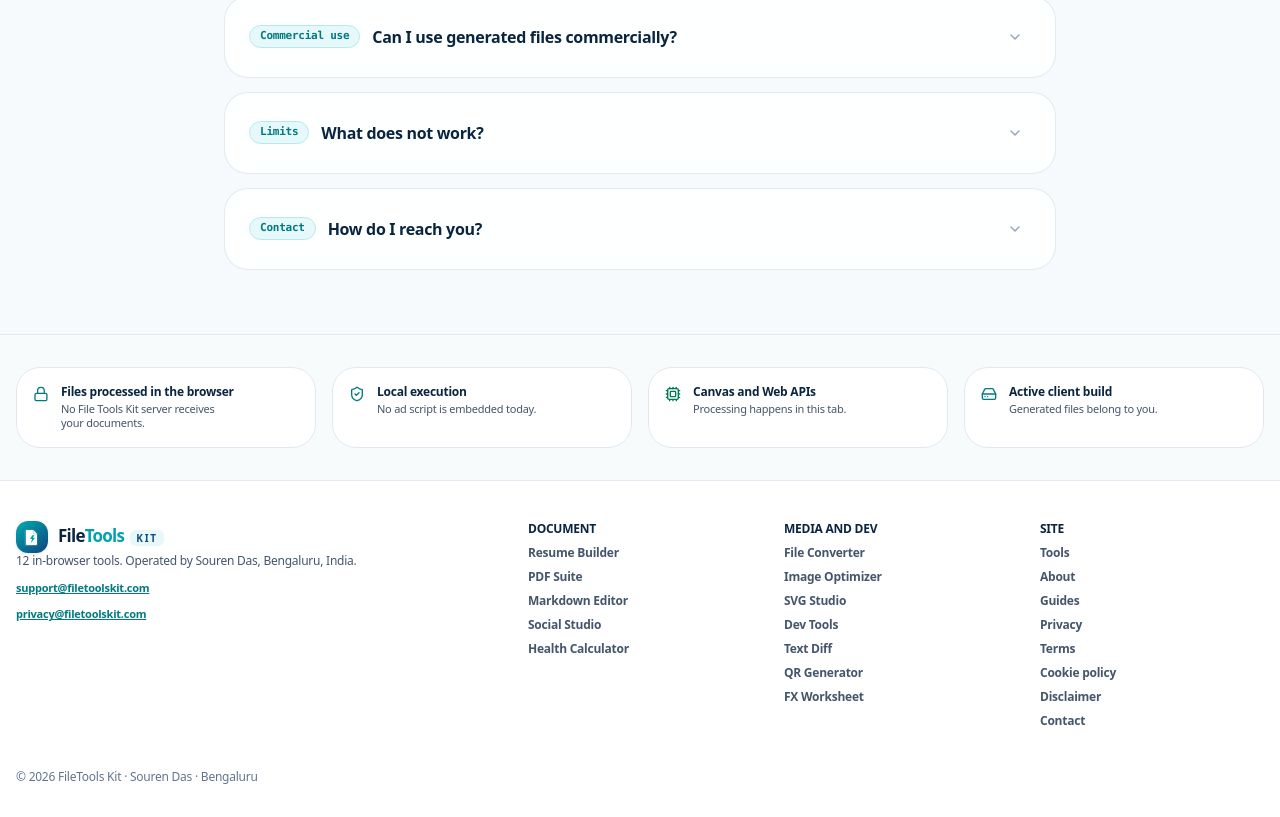
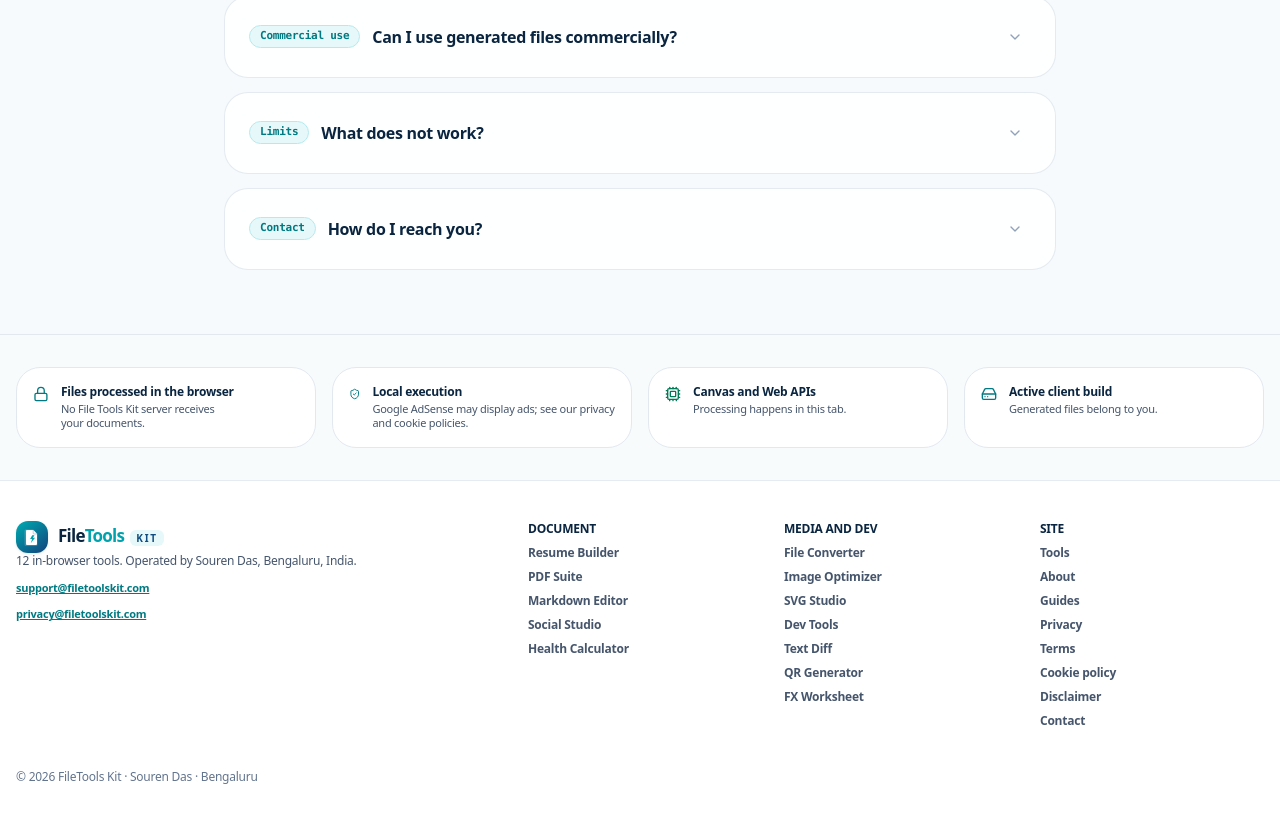
Before and after one commit to Sourendas/OmniCraft-Studio, a React (Vite) app: page / in a window 1280 px wide. Shown: the part 5633-6450 px from the top of the page. Built offline with nearby package versions, Linux system fonts and the light colour scheme.

Commit message:
Align footer with AdSense setup

```diff
--- a/src/components/layout/Footer.tsx
+++ b/src/components/layout/Footer.tsx
@@ -14,7 +14,7 @@ export const Footer: React.FC = () => {
           </div>
           <div className="flex items-start gap-3 p-4 rounded-3xl bg-white border border-slate-200">
             <ShieldCheck className="w-4 h-4 text-[#007A82] mt-0.5" />
-            <div><h4 className="font-black text-[#0A2540] text-xs mb-0.5">Local execution</h4><p className="text-[11px]">No ad script is embedded today.</p></div>
+            <div><h4 className="font-black text-[#0A2540] text-xs mb-0.5">Local execution</h4><p className="text-[11px]">Google AdSense may display ads; see our privacy and cookie policies.</p></div>
           </div>
           <div className="flex items-start gap-3 p-4 rounded-3xl bg-white border border-slate-200">
             <Cpu className="w-4 h-4 text-emerald-700 mt-0.5" />
```
